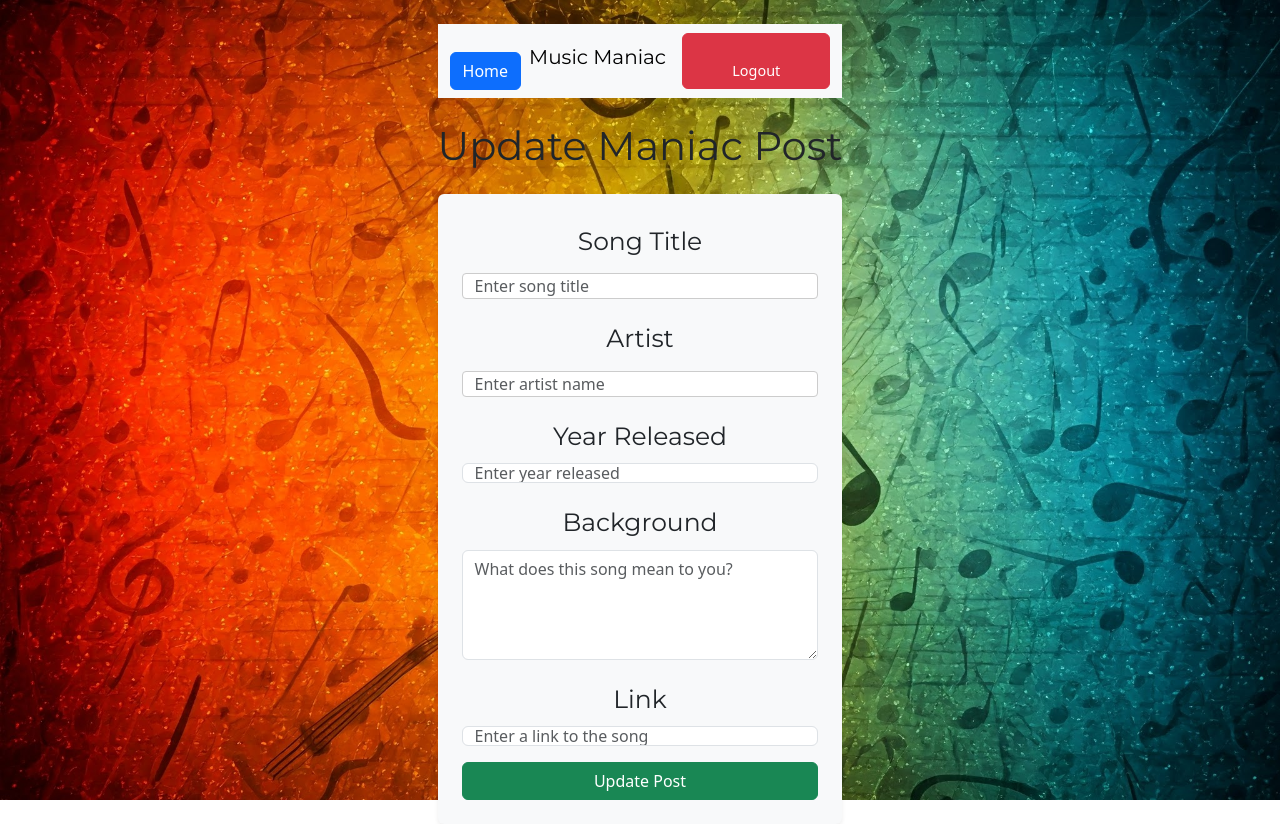
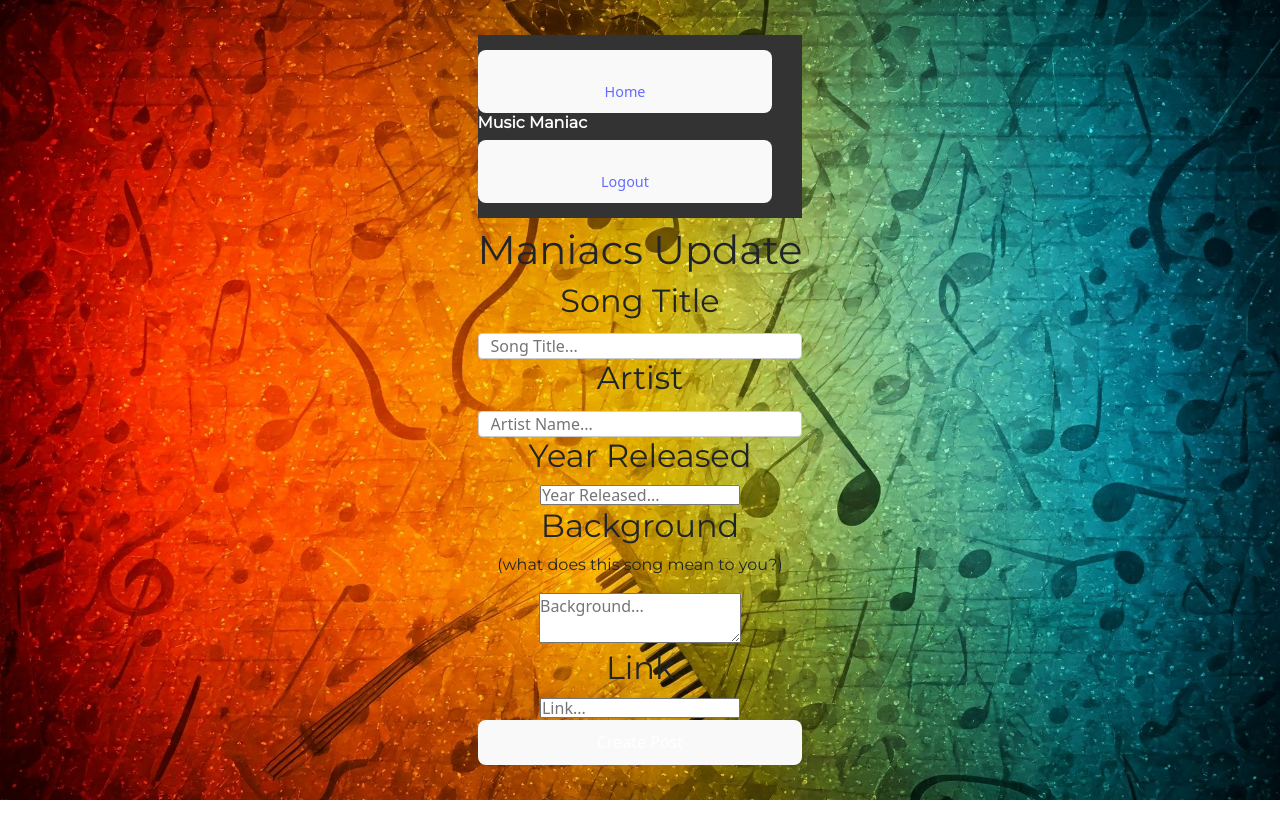
Before and after one commit to DAVIDNVALE/Music-Maniacs, a React (Vite) app in the folder client/: page /update/song/1 in a window 1280 px wide. After the commit the page ends 800 px from the top, so only its background shows below. Built offline with nearby package versions, Linux system fonts and the light colour scheme; no server answers.

Commit message:
Updated Boostrap

```diff
--- a/client/src/App.css
+++ b/client/src/App.css
@@ -2,7 +2,6 @@
   margin: 0;
   padding: 0;
 }
-
 
 #root {
   max-width: 1280px;
@@ -18,11 +17,9 @@ body {
   background-size: cover;
   background-position: center;
   background-repeat: no-repeat;
-}
-
-h1 {
-  font-size: 3.2em;
-  line-height: 1.1;
+  align-items: center;
+  height: 100vh;
+  box-sizing: border-box;
 }
 
 h1, h2, h3, h4, h5, p, label {
@@ -39,27 +36,52 @@ input{
   height: 20px;
 }
 
-button{
-  margin: 10px;
+input[type="text"], input[type="email"], input[type="password"] {
+  width: 100%;
+  padding: 12px;
+  font-size: 1rem;
+  border: 1px solid #ccc;
+  border-radius: 4px;
+  margin-top: 5px;
 }
 
-.required-text{
-  color: red;
+input[type="email"], input[type="password"] {
+  width: 100%;
+  padding: 12px;
+  font-size: 1rem;
+  border: 1px solid #ccc;
+  border-radius: 4px;
+  margin-top: 5px;
+}
+
+input[type="email"]:focus, input[type="password"]:focus {
+  border-color: #4CAF50;
+  outline: none;
 }
 
 
+button  {
+  width: 100%;
+  padding: 12px;
+  font-size: 1rem;
+  background-color: #4CAF50;
+  color: #fff;
+  border: none;
+  border-radius: 4px;
+  cursor: pointer;
+  margin-top: 20px;
+}
 
+button:hover {
+  background-color: #45a049;
+}
 
-body {
-  font-family: 'Arial', sans-serif;
-  background-color: #f7f7f7;
-  margin: 0;
-  padding: 0;
-  display: flex;
-  justify-content: center;
-  align-items: center;
-  height: 100vh;
-  box-sizing: border-box;
+a {
+  display: block;
+  margin-top: 20px;
+  font-size: 0.9rem;
+  color: #007BFF;
+  text-decoration: none;
 }
 
 .login-nav {
@@ -113,47 +135,6 @@ body {
   margin-bottom: 8px;
 }
 
-input[type="email"], input[type="password"] {
-  width: 100%;
-  padding: 12px;
-  font-size: 1rem;
-  border: 1px solid #ccc;
-  border-radius: 4px;
-  margin-top: 5px;
-}
-
-input[type="email"]:focus, input[type="password"]:focus {
-  border-color: #4CAF50;
-  outline: none;
-}
-
-
-button {
-  width: 100%;
-  padding: 12px;
-  font-size: 1rem;
-  background-color: #4CAF50;
-  color: #fff;
-  border: none;
-  border-radius: 4px;
-  cursor: pointer;
-  margin-top: 20px;
-}
-
-button:hover {
-  background-color: #45a049;
-}
-
-
-a {
-  display: block;
-  margin-top: 20px;
-  font-size: 0.9rem;
-  color: #007BFF;
-  text-decoration: none;
-}
-
-
 @media (max-width: 600px) {
   .login-nav {
       flex-direction: column;
@@ -165,12 +146,6 @@ a {
       width: 40px;
   }
 }
-
-
-
-
-
-
 
 .register-nav {
   display: flex;
@@ -222,18 +197,6 @@ a {
   color: #555;
   margin-bottom: 8px;
 }
-
-input[type="text"], input[type="email"], input[type="password"] {
-  width: 100%;
-  padding: 12px;
-  font-size: 1rem;
-  border: 1px solid #ccc;
-  border-radius: 4px;
-  margin-top: 5px;
-}
-
-
-
 
 .nav {
   display: flex;
--- a/client/src/components/Details.jsx
+++ b/client/src/components/Details.jsx
@@ -1,14 +1,14 @@
-import axios from 'axios';
-import React, { useEffect, useState, useContext } from "react";
+import axios from 'axios'
+import React, {useEffect, useState, useContext} from "react";
 import { Navigate, useNavigate, useParams, Link } from "react-router-dom";
-import { userContext } from '../context/userContext';
-import 'bootstrap/dist/css/bootstrap.min.css';
+import { userContext } from '../context/userContext'
 
 const Details = (props) => {
 
-    const { id } = useParams();
-    const navigate = useNavigate();
-    const [song, setSong] = useState({});
+
+    const {id} = useParams();
+    const navigate = useNavigate()
+    const [song, setSong] = useState({})
 
     useEffect(() => {
         axios.get(`http://localhost:8000/api/songs/${id}`)
@@ -17,55 +17,49 @@ const Details = (props) => {
         })
         .catch((err) => {
             console.log(err);
-            });
-    }, [id]);
+        })
+    }, [])
+
 
     const deleteSong = (id) => {
         axios.delete(`http://localhost:8000/api/songs/${id}`)
         .then(() => navigate("/home"))
-            .catch((err) => console.log(err));
-    };
+        .catch((err) => console.log(err))
+    }
 
-    const { user, setUser } = useContext(userContext);
+
+    const {user, setUser} =useContext(userContext)
     const logout = () => {
-        axios.post('http://localhost:8000/api/logout', {}, { withCredentials: true })
+        axios.post('http://localhost:8000/api/logout', {}, {withCredentials:true})
             .then(() => {
-                navigate("/");
+                navigate("/")
             })
             .catch((err) => {
                 console.log(err);
-            });
-    };
+            })
+    }
 
     return (
-        <div className="container mt-5">
-            {/* Navbar */}
-            <nav className="navbar navbar-expand-lg navbar-light bg-light mb-4">
-                <div className="container-fluid">
-                    <Link to="/home" className="btn btn-primary me-2">Home</Link>
-                    <h1 className="navbar-brand">Music Maniac {user.username}</h1>
-                    <button className="btn btn-danger">
-                        <Link to="/" onClick={logout} className="text-white text-decoration-none">Logout</Link>
-                    </button>
+        <div>
+            <div className='nav'>
+            <button><Link to={'/home'} className='buttons'>Home</Link></button>
+            <h1 className='nav-header-name'>Music Maniac {user.username}</h1>
+            <button><Link to={'/'} className='buttons'>Logout</Link></button>
             </div>
-            </nav>
 
-            {/* Song Details */}
-            <div className="card shadow-sm">
-                <div className="card-body">
-                    <h2 className="card-title text-center">{song.title}</h2>
-                    <h4 className="card-subtitle mb-2 text-muted text-center">{song.artist}</h4>
-                    <p className="card-text text-center"><strong>Year Released:</strong> {song.yearReleased}</p>
-                    <p className="card-text text-center"><strong>Background:</strong> "{song.background}"</p>
+            <div className='line'><h1></h1></div>
+
+            <h1 className='details-page-name'>Maniacs Deets</h1>
+
+            <div className='details-post-box'>
+                <h2>{song.title}</h2>
+                <h2>{song.artist}</h2>
+                <h2>{song.yearReleased}</h2>
+                <h2>"{song.background}"</h2>
+                <button onClick={() => deleteSong(song._id)}>Delete Post</button>
             </div>
         </div>
 
-            {/* Delete Button */}
-            <div className="d-flex justify-content-center mt-4">
-                <button className="btn btn-danger" onClick={() => deleteSong(song._id)}>Delete Post</button>
-            </div>
-        </div>
-    );
-};
+    )}
 
-export default Details;
+export default Details;``
--- a/client/src/components/Home.jsx
+++ b/client/src/components/Home.jsx
@@ -2,84 +2,71 @@ import axios from 'axios'
 import React, { useContext, useState, useEffect } from "react";
 import { Link, useNavigate } from 'react-router-dom'
 import { userContext } from '../context/userContext'
-import 'bootstrap/dist/css/bootstrap.min.css';
+
+const Home = (props) => {
 
 
-const Home = () => {
-    const [songs, setSongs] = useState([]);
-    const { user, setUser } = useContext(userContext);
-    const navigate = useNavigate();
+    const [songs, setSongs] = useState([])
 
     useEffect(() => {
         axios.get('http://localhost:8000/api/songs')
-            .then((res) => {
-                setSongs(res.data);
+        .then((res) => {
+            setSongs(res.data)
+        })
+        .catch((err) => {
+            console.log(err);
+        })
+    }, [])
+
+
+    const {user, setUser} =useContext(userContext)
+    const navigate = useNavigate()
+    const logout = () => {
+        axios.post('http://localhost:8000/api/logout', {}, {withCredentials:true})
+            .then(() => {
+                navigate("/")
             })
             .catch((err) => {
-                console.error(err);
-            });
-    }, []);
+                console.log(err);
+            })
+    }
 
-    const logout = () => {
-        axios.post('http://localhost:8000/api/logout', {}, { withCredentials: true })
-            .then(() => {
-                navigate("/");
-            })
-            .catch((err) => {
-                console.error(err);
-            });
-    };
+
 
     return (
-        <div className="container mt-4">
-            {/* Navbar */}
-            <nav className="navbar navbar-expand-lg navbar-light bg-light mb-4">
-                <div className="container-fluid">
-                    <button className="btn btn-primary me-2">
-                        <Link to={'/post'} className="text-white text-decoration-none text-align">Add Post</Link>
-                    </button>
-                    <h1 className="navbar-brand">Music Maniac {user.username}</h1>
-                    <button className="btn btn-danger">
-                        <Link to={'/'} onClick={logout} className="text-white text-decoration-none">Logout</Link>
-                    </button>
-                </div>
-            </nav>
 
-            {/* Main Content */}
-            <h2 className="mb-4">Maniac's Posts</h2>
+        <div>
+            <div className='nav'>
+            <button><Link to={'/post'} className='buttons'>Add Post</Link></button>
+            <h1 className='nav-header-name'>Music Maniac {user.username}</h1>
+            <button><Link to={'/'} className='buttons'>Logout</Link></button>
+            </div>
 
-            <div className="row">
-                {songs.map((song) => (
-                    <div key={song._id} className="col-md-4 mb-4">
-                        <div className="card">
-                            <div className="card-body">
-                                <h5 className="card-title">{song.title}</h5>
-                                <h6 className="card-subtitle mb-2 text-muted">Artist: {song.artist}</h6>
-                                <p className="card-text">Year Released: {song.yearReleased}</p>
-                                <blockquote className="blockquote">
-                                    <p className="mb-0">"{song.background}"</p>
-                                </blockquote>
-                                <p>
-                                    <strong>Link:</strong>
-                                    <a href={song.link} target="_blank" rel="noopener noreferrer">{song.link}</a>
-                                </p>
+            <h1>Maniacs Post</h1>
 
-                                {/* Edit and Details Buttons */}
-                                <div className="d-flex justify-content-between">
-                                    <button className="btn btn-warning">
-                                        <Link to={`/update/song/${song._id}`} className="text-white text-decoration-none">Edit Post</Link>
-                                    </button>
-                                    <button className="btn btn-info">
-                                        <Link to={`/details/song/${song._id}`} className="text-white text-decoration-none">Details</Link>
-                                    </button>
-                                </div>
-                            </div>
+            {
+                songs.map((song) => (
+                    <div key={song._id} className='home-post-box'>
+                        <div>
+                        <p className='home-user-font'>{user.username}'s Post</p>
                         </div>
+                        <p className='home-font' >Song Title: {song.title}</p>
+                        <p className='home-font'>Artist: {song.artist}</p>
+                        <p className='home-font'>Year Released: {song.yearReleased}</p>
+                        <div className='home-post-box-br'>
+                        <p className='home-font'>"{song.background}"</p>
+                        </div>
+                        <div>
+                        <Link to={song.link}>{song.link}</Link>
+                        </div>
+                        <button className='home-bt'><Link to={`/update/song/${song._id}`} className='buttons'>Edit Post</Link></button>
+                        <button className='home-bt'><Link to={`/details/song/${song._id}`} className='buttons'>Details</Link></button>
                     </div>
-                ))}
-            </div>
+                ))
+            }
+
         </div>
-    );
-};
 
-export default Home;
+    )}
+
+    export default Home;
--- a/client/src/components/Post.jsx
+++ b/client/src/components/Post.jsx
@@ -46,7 +46,7 @@ const Post = () => {
     return (
         <div className="container mt-5">
             {/* Navbar */}
-            <nav className="navbar navbar-expand-lg navbar-light bg-light mb-4">
+            <nav className="navbar navbar-expand-lg navbar-light  mb-4">
                 <div className="container-fluid">
                     <Link to="/home" className="btn btn-primary me-2">Home</Link>
                     <h1 className="navbar-brand">Music Maniac {user.username}</h1>
--- a/client/src/components/Update.jsx
+++ b/client/src/components/Update.jsx
@@ -1,37 +1,41 @@
-import React, { useEffect, useState, useContext } from "react";
-import { Link, useNavigate, useParams } from 'react-router-dom';
-import axios from 'axios';
-import { userContext } from '../context/userContext';
-import 'bootstrap/dist/css/bootstrap.min.css';
+import React, {useEffect, useState, useContext} from "react";
+import { Link, useNavigate, useParams } from 'react-router-dom'
+import axios from 'axios'
+import { userContext } from '../context/userContext'
 
-const Update = () => {
+const Update = (props) => {
 
-    const { id } = useParams();
-    const navigate = useNavigate();
-    const [title, setTitle] = useState('');
-    const [artist, setArtist] = useState('');
-    const [yearReleased, setYearReleased] = useState('');
-    const [background, setBackground] = useState('');
-    const [link, setLink] = useState('');
-    const [errors, setErrors] = useState({});
+
+    const {id} = useParams();
+    const navigate = useNavigate()
+    const [title, setTitle] = useState('')
+    const [artist, setArtist] = useState('')
+    const [yearReleased, setyearReleased] = useState()
+    const [background, setBackground] = useState('')
+    const [link, setLink] = useState('')
+    const [errors, setErrors] = useState({})
+
+
+
 
     const getSong = () => {
         axios.get(`http://localhost:8000/api/songs/${id}`)
         .then((res) => {
             setTitle(res.data.title);
             setArtist(res.data.artist);
-                setYearReleased(res.data.yearReleased);
-                setBackground(res.data.background);
-                setLink(res.data.link);
+            setyearReleased(res.data.yearReleased);
+            setBackground(res.data.background)
+            setLink(res.data.link)
         })
         .catch((err) => {
             console.log(err);
-            });
-    };
+        })
+    }
 
     useEffect(() => {
-        getSong();
-    }, []);
+        getSong()
+    }, [])
+
 
     const submitHandler = (e) => {
         e.preventDefault();
@@ -39,123 +43,104 @@ const Update = () => {
             title,
             artist,
             yearReleased,
-            background,
-            link,
+            background
         })
             .then((res) => {
-                navigate("/home");
+                navigate("/home")
             })
             .catch((err) => {
                 setErrors(err.response.data.errors);
-                getSong();
-            });
-    };
+                getSong()
+            })
+    }
 
-    const { user, setUser } = useContext(userContext);
 
+    const {user, setUser} =useContext(userContext)
     const logout = () => {
-        axios.post('http://localhost:8000/api/logout', {}, { withCredentials: true })
+        axios.post('http://localhost:8000/api/logout', {}, {withCredentials:true})
             .then(() => {
-                navigate("/");
+                navigate("/")
             })
             .catch((err) => {
                 console.log(err);
-            });
-    };
+            })
+    }
+
+
 
     return (
-        <div className="container mt-5">
-            {/* Navbar */}
-            <nav className="navbar navbar-expand-lg navbar-light bg-light mb-4">
-                <div className="container-fluid">
-                    <Link to="/home" className="btn btn-primary me-2">Home</Link>
-                    <h1 className="navbar-brand">Music Maniac {user.username}</h1>
-                    <button className="btn btn-danger">
-                        <Link to="/" onClick={logout} className="text-white text-decoration-none">Logout</Link>
-                    </button>
-                </div>
-            </nav>
-
-            <h1 className="text-center mb-4">Update Maniac Post</h1>
-
-            <form onSubmit={submitHandler} className="bg-light p-4 rounded shadow-sm">
-                {/* Song Title */}
-                <div className="mb-3">
-                    <label htmlFor="title" className="form-label">Song Title</label>
-                    <input
-                        type="text"
-                        id="title"
-                        className={`form-control ${errors.title ? 'is-invalid' : ''}`}
-                        value={title}
-                        onChange={(e) => setTitle(e.target.value)}
-                        placeholder="Enter song title"
-                    />
-                    {errors.title && <div className="invalid-feedback">{errors.title.message}</div>}
+        <div>
+            <div className='nav'>
+            <button><Link to={'/home'} className="buttons">Home</Link></button>
+            <h1 className="nav-header-name">Music Maniac {user.username}</h1>
+            <button><Link to={'/'} className='buttons'>Logout</Link></button>
             </div>
 
-                {/* Artist */}
-                <div className="mb-3">
-                    <label htmlFor="artist" className="form-label">Artist</label>
-                    <input
-                        type="text"
-                        id="artist"
-                        className={`form-control ${errors.artist ? 'is-invalid' : ''}`}
-                        value={artist}
-                        onChange={(e) => setArtist(e.target.value)}
-                        placeholder="Enter artist name"
-                    />
-                    {errors.artist && <div className="invalid-feedback">{errors.artist.message}</div>}
+            <div className='line'><h1></h1></div>
+
+            <h1 className="update-page-name">Maniacs Update</h1>
+
+            <div className="update-post-box">
+            <form onSubmit={submitHandler}>
+                <div>
+                    <h2>Song Title</h2>
+                </div>
+                <div>
+                <input type="text" value={title} onChange={(e) => setTitle(e.target.value)} placeholder="Song Title..." />
+                {
+                    errors.title?
+                    <p className="required-text">{errors.title.message}</p>:
+                    null
+                }
+                </div>
+                <div>
+                    <h2>Artist</h2>
+                </div>
+                <div>
+                <input type="text" value={artist} onChange={(e) => setArtist(e.target.value)} placeholder="Artist Name..." />
+                {
+                    errors.artist?
+                    <p className="required-text">{errors.artist.message}</p>:
+                    null
+                }
+                </div>
+                <div>
+                    <h2>Year Released</h2>
+                </div>
+                <div>
+                <input type="number" value={yearReleased} onChange={(e) => setyearReleased(e.target.value)} placeholder="Year Released..." />
+                {
+                    errors.yearReleased?
+                    <p className="required-text">{errors.yearReleased.message}</p>:
+                    null
+                }
+                </div>
+                <div>
+                    <h2>Background</h2>
+                    <p>(what does this song mean to you?)</p>
+                </div>
+                <div>
+                <textarea type="text" value={background} onChange={(e) => setBackground(e.target.value)} placeholder="Background..." />
+                {
+                    errors.background?
+                    <p className="required-text">{errors.background.message}</p>:
+                    null
+                }
+                </div>
+                <h2>Link</h2>
+                <div>
+                <input type="url" value={link} onChange={(e) => setLink(e.target.value)} placeholder="Link..."/>
+                {
+                    errors.link?
+                    <p className="required-text">{errors.link.message}</p>:
+                    null
+                }
+                </div>
+                    <button>Create Post</button>
+            </form>
+            </div>
         </div>
 
-                {/* Year Released */}
-                <div className="mb-3">
-                    <label htmlFor="yearReleased" className="form-label">Year Released</label>
-                    <input
-                        type="number"
-                        id="yearReleased"
-                        className={`form-control ${errors.yearReleased ? 'is-invalid' : ''}`}
-                        value={yearReleased}
-                        onChange={(e) => setYearReleased(e.target.value)}
-                        placeholder="Enter year released"
-                    />
-                    {errors.yearReleased && <div className="invalid-feedback">{errors.yearReleased.message}</div>}
-                </div>
-
-                {/* Background */}
-                <div className="mb-3">
-                    <label htmlFor="background" className="form-label">Background</label>
-                    <textarea
-                        id="background"
-                        className={`form-control ${errors.background ? 'is-invalid' : ''}`}
-                        value={background}
-                        onChange={(e) => setBackground(e.target.value)}
-                        placeholder="What does this song mean to you?"
-                        rows="4"
-                    />
-                    {errors.background && <div className="invalid-feedback">{errors.background.message}</div>}
-                </div>
-
-                {/* Link */}
-                <div className="mb-3">
-                    <label htmlFor="link" className="form-label">Link</label>
-                    <input
-                        type="url"
-                        id="link"
-                        className={`form-control ${errors.link ? 'is-invalid' : ''}`}
-                        value={link}
-                        onChange={(e) => setLink(e.target.value)}
-                        placeholder="Enter a link to the song"
-                    />
-                    {errors.link && <div className="invalid-feedback">{errors.link.message}</div>}
-                </div>
-
-                {/* Submit Button */}
-                <div className="d-flex justify-content-end">
-                    <button type="submit" className="btn btn-success">Update Post</button>
-                </div>
-            </form>
-        </div>
-    );
-};
+    )}
 
 export default Update;
```
Lines whose indentation alone changed are shown as unchanged.
